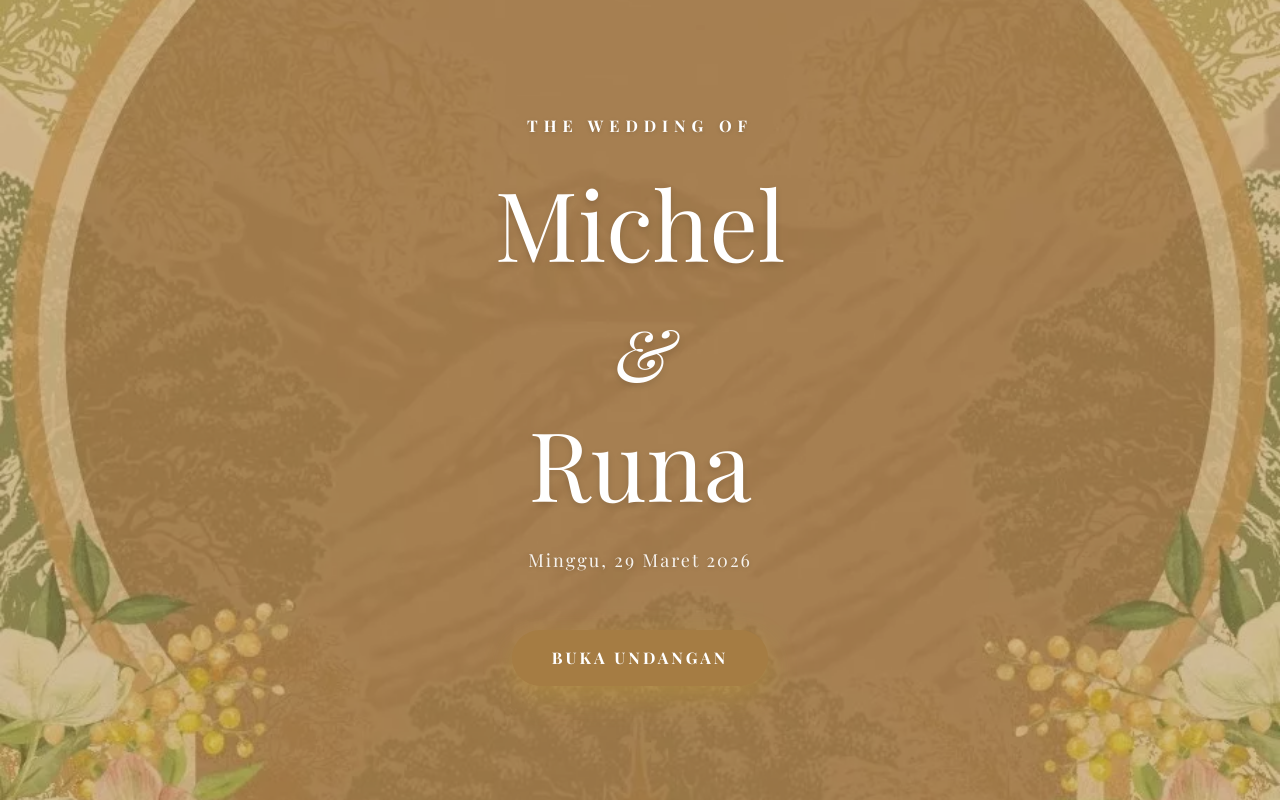
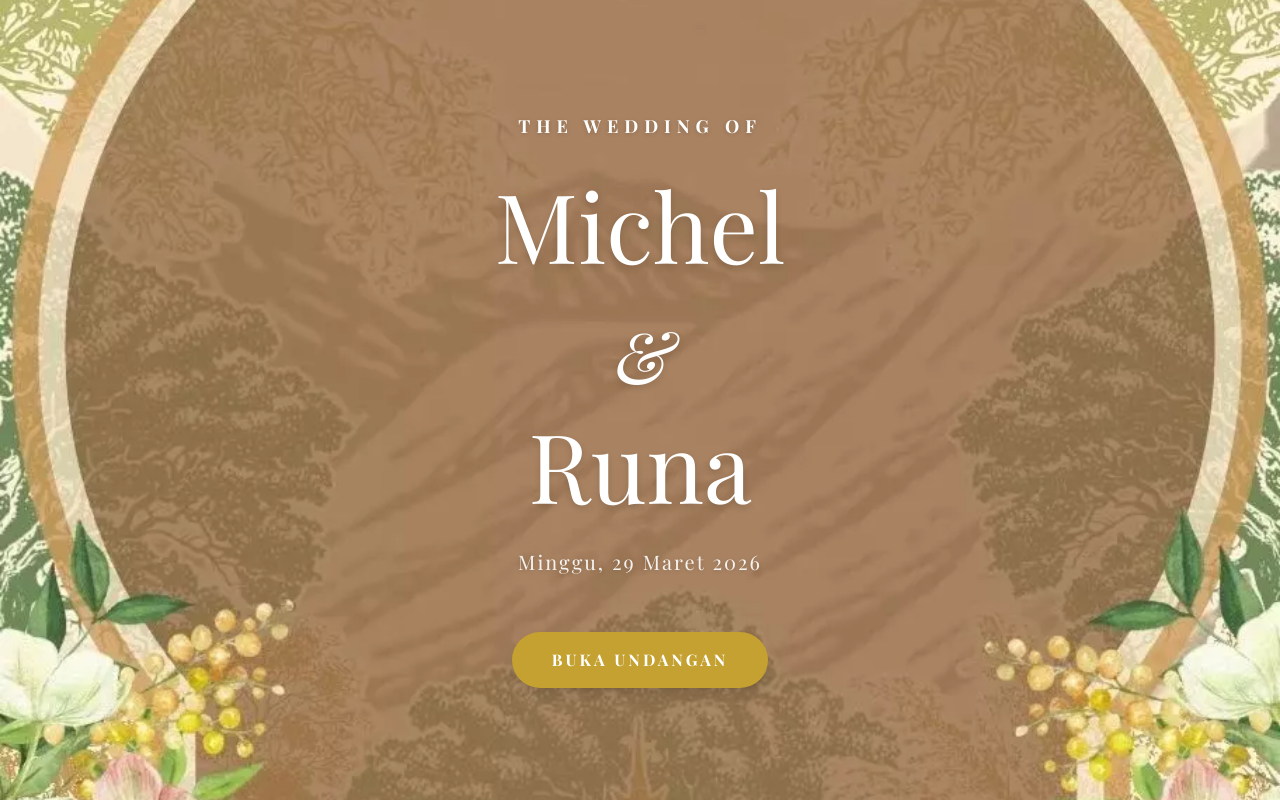
Before and after one commit to deloooonp/michel-runa, a React (Vite) app: page / in a window 1280 px wide. Shown: the top 800 px of the page. Built offline with nearby package versions, Linux system fonts and the light colour scheme; a web font is replaced by a local one.

Commit message:
style: fixed card copy button on mobile devices

```diff
--- a/src/components/Gift.tsx
+++ b/src/components/Gift.tsx
@@ -11,40 +11,39 @@ function CreditCard({ bank, holder, number, logo }: (typeof ACCOUNTS)[0]) {
   };
 
   return (
-    <div className="relative w-full overflow-hidden rounded-2xl shadow-xl">
-      <img src="/card.webp" alt="card" className="w-full h-auto object-cover" />
+    <div className="relative w-full overflow-hidden rounded-2xl shadow-xl flex flex-col">
+      <div className="absolute inset-0 z-0">
+        <img
+          src="/card.webp"
+          alt="card background"
+          className="w-full h-full object-cover"
+        />
+      </div>
 
-      <div className="absolute inset-0 p-6 flex flex-col justify-between">
-        <div className="flex justify-end">
-          <img src={logo} alt={bank} className="w-20 h-auto" />
+      <div className="relative z-10 p-6 flex flex-col justify-between h-full flex-1 text-left">
+        <div className="flex justify-end mb-6">
+          <img src={logo} alt={bank} className="w-16 h-auto opacity-90" />
         </div>
 
-        {/* Bottom — info + button */}
         <div className="flex flex-col gap-3">
-          {/* No rekening */}
           <div className="flex flex-col items-end">
-            <p className="text-sm tracking-[3px] uppercase text-white/50">
-              No. Rekening
-            </p>
-            <p className="font-sans text-lg tracking-widest text-white">
+            <p className="text-sm uppercase text-white/50">No. Rekening</p>
+            <p className="font-sans text-sm md:text-lg tracking-widest text-white">
               {number}
             </p>
           </div>
 
-          {/* Nama */}
           <div>
             <p className="text-sm tracking-[3px] uppercase text-white/50">
               Atas Nama
             </p>
-            <p className="font-sans tracking-wide uppercase text-white">
+            <p className="font-sans text-sm md:text-md uppercase text-white">
               {holder}
             </p>
           </div>
-
-          {/* Copy */}
           <button
             onClick={copy}
-            className="font-sans w-full py-2 rounded-lg text-sm tracking-[2px] uppercase text-white border border-white/30 hover:bg-white/10 transition-colors cursor-pointer"
+            className="font-sans w-full py-2 rounded-lg text-sm uppercase text-white border border-white/30 hover:bg-white/10 transition-colors cursor-pointer"
           >
             {copied ? "✓ Tersalin!" : "Salin Nomor"}
           </button>
@@ -56,7 +55,7 @@ function CreditCard({ bank, holder, number, logo }: (typeof ACCOUNTS)[0]) {
 
 export default function Gift() {
   return (
-    <div className="py-12 px-6 flex flex-col items-center gap-6 text-center w-full mx-auto bg-primary/50 text-white">
+    <div className="py-12 px-6 flex flex-col items-center gap-6 text-center w-full mx-auto bg-primary/70 text-white">
       <h2 className="text-section-title">Wedding Gift</h2>
 
       <p className="text-lg leading-relaxed w-full md:w-3/4 lg:w-1/2">
--- a/src/components/Hero.tsx
+++ b/src/components/Hero.tsx
@@ -10,11 +10,11 @@ export default function Hero() {
       />
 
       <div className="relative z-10 flex flex-col items-center justify-center gap-3 text-white text-center">
-        <p className="text-lg">The Wedding Of</p>
+        <p className="text-lg md:text-2xl">The Wedding Of</p>
         <h1 className="text-display flex flex-col items-center gap-3">
           {COUPLES[0].panggilan} <span>&amp;</span> {COUPLES[1].panggilan}
         </h1>
-        <p className="text-lg">{WEDDING_EVENT[0].date}</p>
+        <p className="text-lg md:text-xl">{WEDDING_EVENT[0].date}</p>
       </div>
     </div>
   );
--- a/src/components/Story.tsx
+++ b/src/components/Story.tsx
@@ -3,7 +3,7 @@ import { STORIES } from "@/constants";
 export default function Story() {
   return (
     <div className="px-4 py-10 flex flex-col gap-8">
-      <h2 className="font-display text-4xl italic text-primary text-center">
+      <h2 className="font-display text-4xl italic text-white text-center bg-primary/70 p-2 w-full">
         Love Story
       </h2>
 
--- a/src/components/WelcomeOverlay.tsx
+++ b/src/components/WelcomeOverlay.tsx
@@ -20,12 +20,12 @@ export default function WelcomeOverlay({ onOpen }: { onOpen: () => void }) {
       <img
         src="/hero.png"
         alt=""
-        className="absolute inset-0 w-full h-full object-cover opacity-50"
+        className="absolute inset-0 w-full h-full object-cover"
       />
 
       <div className="relative z-10 flex flex-col items-center text-center gap-6 px-8 max-w-sm">
         <div className="flex flex-col gap-2">
-          <p className="textlg tracking-[6px] uppercase text-secondary font-semibold drop-shadow-sm">
+          <p className="text-lg tracking-[6px] uppercase text-secondary font-semibold drop-shadow-sm">
             The Wedding Of
           </p>
         </div>
@@ -36,13 +36,13 @@ export default function WelcomeOverlay({ onOpen }: { onOpen: () => void }) {
           {COUPLES[1].panggilan}
         </h1>
 
-        <p className="text-lg text-white/90 tracking-[2px] font-medium drop-shadow-sm">
+        <p className="text-lg md:text-xl text-white/90 tracking-[2px] font-medium drop-shadow-sm">
           {WEDDING_EVENT[0].date}
         </p>
 
         <button
           onClick={handleOpen}
-          className="mt-8 px-10 py-4 rounded-full bg-primary text-white text-md tracking-[3px] uppercase font-bold shadow-[0_10px_30px_rgba(212,175,55,0.3)] hover:bg-[#c4a130] hover:-translate-y-1 transition-all duration-300 flex items-center gap-3 active:scale-95 cursor-pointer"
+          className="mt-8 px-10 py-4 rounded-full bg-[#c4a130] text-white text-md tracking-[3px] uppercase font-bold shadow-lg hover:bg-[#c4a130]/70 hover:-translate-y-1 transition-all duration-300 flex items-center gap-3 active:scale-95 cursor-pointer"
         >
           Buka Undangan
         </button>
```
